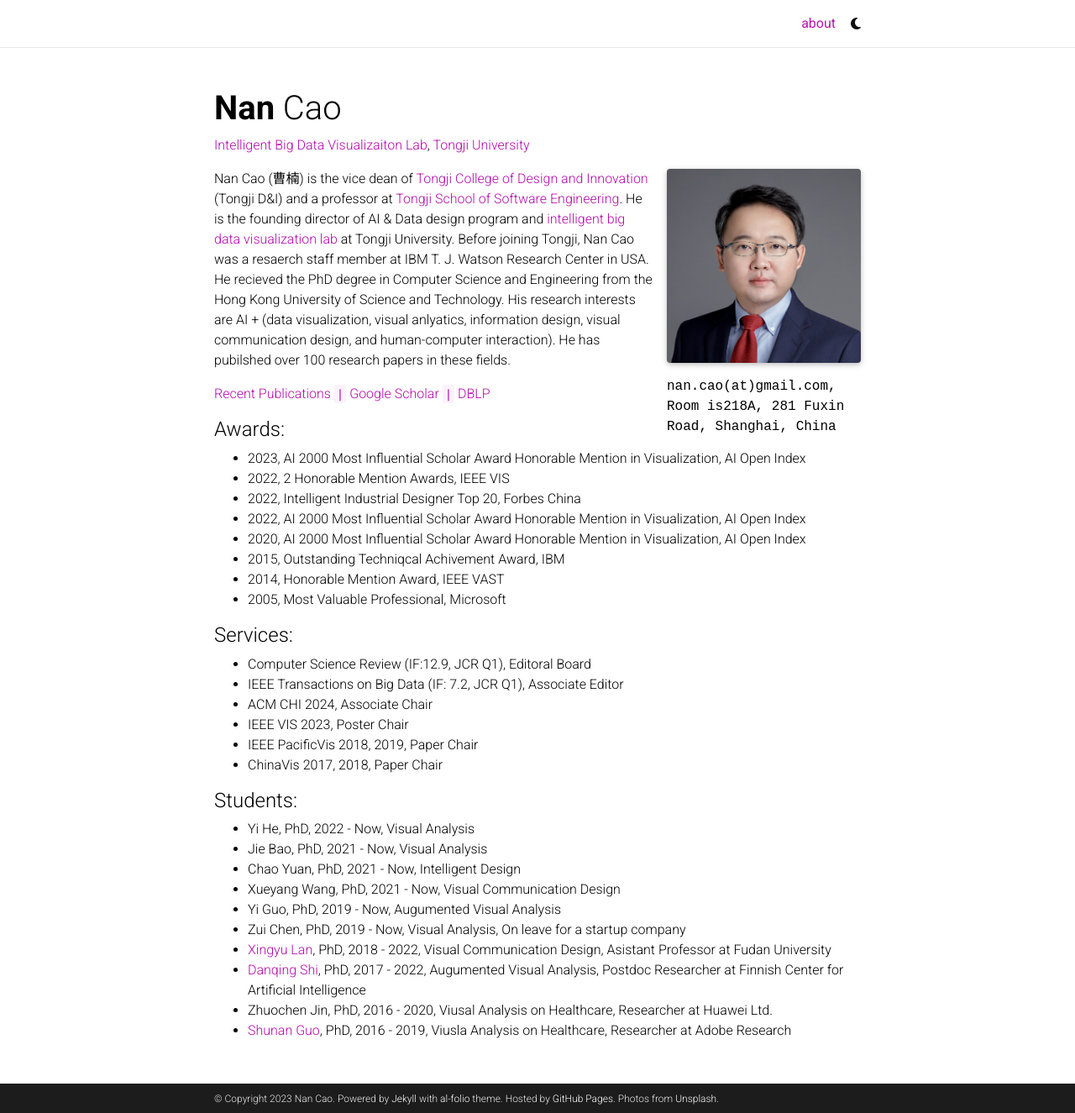
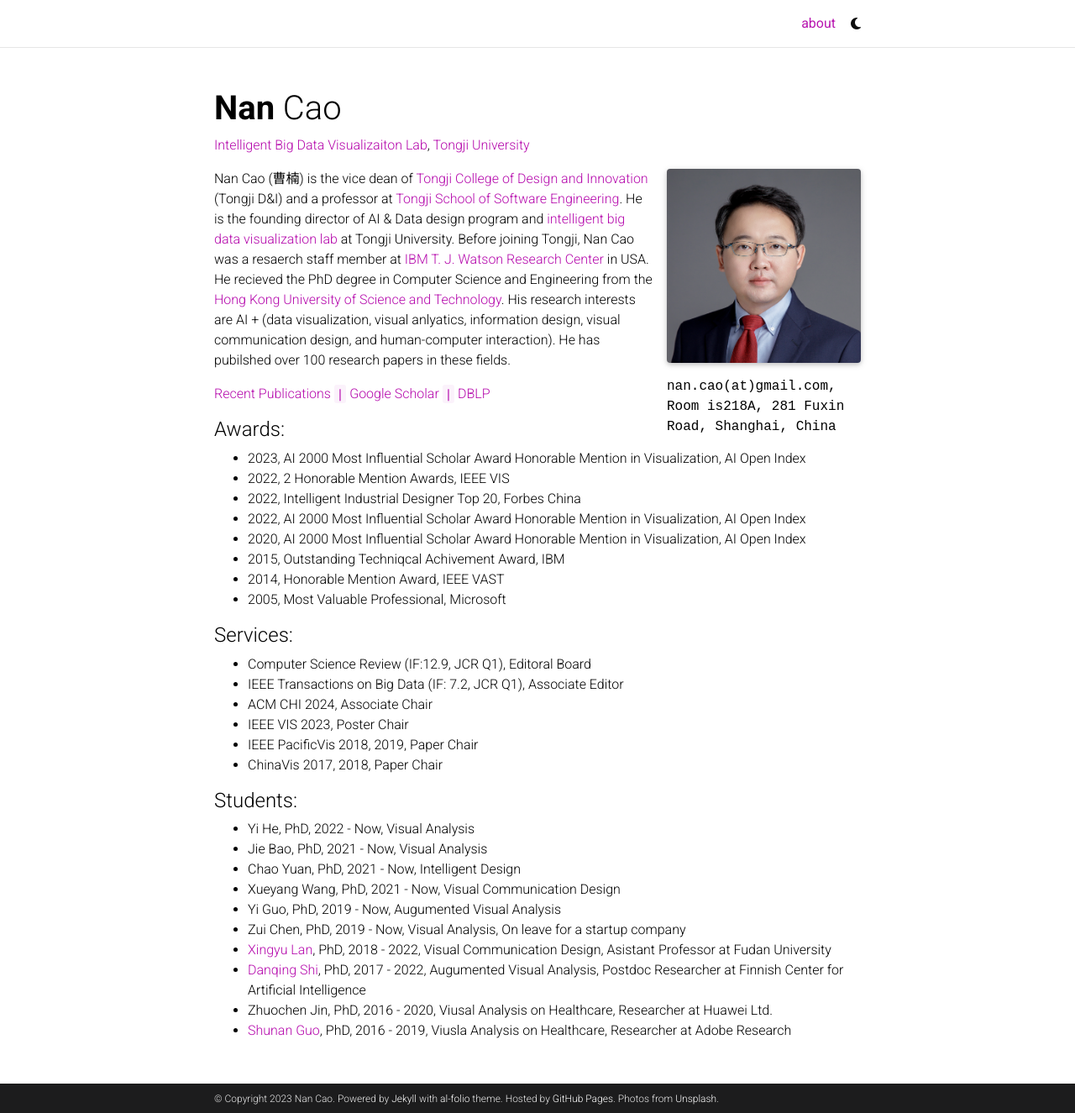
Before and after one commit to nancao/nancao.github.io, a Jekyll site: the page built from _pages/about.md, in a window 1280 px wide and 1325 px high. Shown: the whole window at 84% size. Built offline with Jekyll 4.4.1, drawn with Linux system fonts in a browser that asks for light colours; full-size pictures stand in for the smaller copies a plugin makes; comment, search, counter and statistics services are not loaded; a style sheet for code colours, icons or effects is not loaded; some of the changed lines change nothing that is shown.

Commit message:
update profile

```diff
--- a/_pages/about.md
+++ b/_pages/about.md
@@ -16,7 +16,7 @@
 selected_papers: false # includes a list of papers marked as "selected={true}"
 social: false  # includes social icons at the bottom of the page
 ---
-Nan Cao (曹楠) is the vice dean of [Tongji College of Design and Innovation](https://tjdi.tongji.edu.cn/) (Tongji D&I) and a professor at [Tongji School of Software Engineering](https://sse.tongji.edu.cn/index.htm). He is the founding director of AI & Data design program and [intelligent big data visualization lab](https://idvxlab.com/) at Tongji University. Before joining Tongji, Nan Cao was a resaerch staff member at IBM T. J. Watson Research Center in USA. He recieved the PhD degree in Computer Science and Engineering from the Hong Kong University of Science and Technology. His research interests are AI + (data visualization, visual anlyatics, information design, visual communication design, and human-computer interaction). He has pubilshed over 100 research papers in these fields.
+Nan Cao (曹楠) is the vice dean of [Tongji College of Design and Innovation](https://tjdi.tongji.edu.cn/) (Tongji D&I) and a professor at [Tongji School of Software Engineering](https://sse.tongji.edu.cn/index.htm). He is the founding director of AI & Data design program and [intelligent big data visualization lab](https://idvxlab.com/) at Tongji University. Before joining Tongji, Nan Cao was a resaerch staff member at [IBM T. J. Watson Research Center](https://research.ibm.com/labs/watson/) in USA. He recieved the PhD degree in Computer Science and Engineering from the [Hong Kong University of Science and Technology](https://hkust.edu.hk/). His research interests are AI + (data visualization, visual anlyatics, information design, visual communication design, and human-computer interaction). He has pubilshed over 100 research papers in these fields.
 
 [Recent Publications](https://idvxlab.com/publication.html) <code>|</code> [Google Scholar](https://scholar.google.com/citations?user=5I0mFcsAAAAJ) <code>|</code> [DBLP](https://dblp.org/pid/66/5146.html)
 
```
